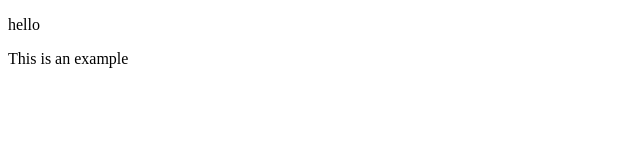
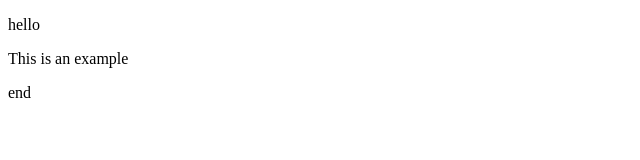
Before and after one commit to Anbarasan1907/jenkins_ci-cd, a plain HTML site: page index.html in a window 1280 px wide. Shown: the full height of the page, 0-640 px from the left. Drawn offline with Linux system fonts and the light colour scheme.

Commit message:
Update index.html

```diff
--- a/index.html
+++ b/index.html
@@ -6,6 +6,7 @@
   <body>
     <p>hello</p>
     <P>This is an example</P>
+    <p>end</p>
   </body>
 
 </html>
```
